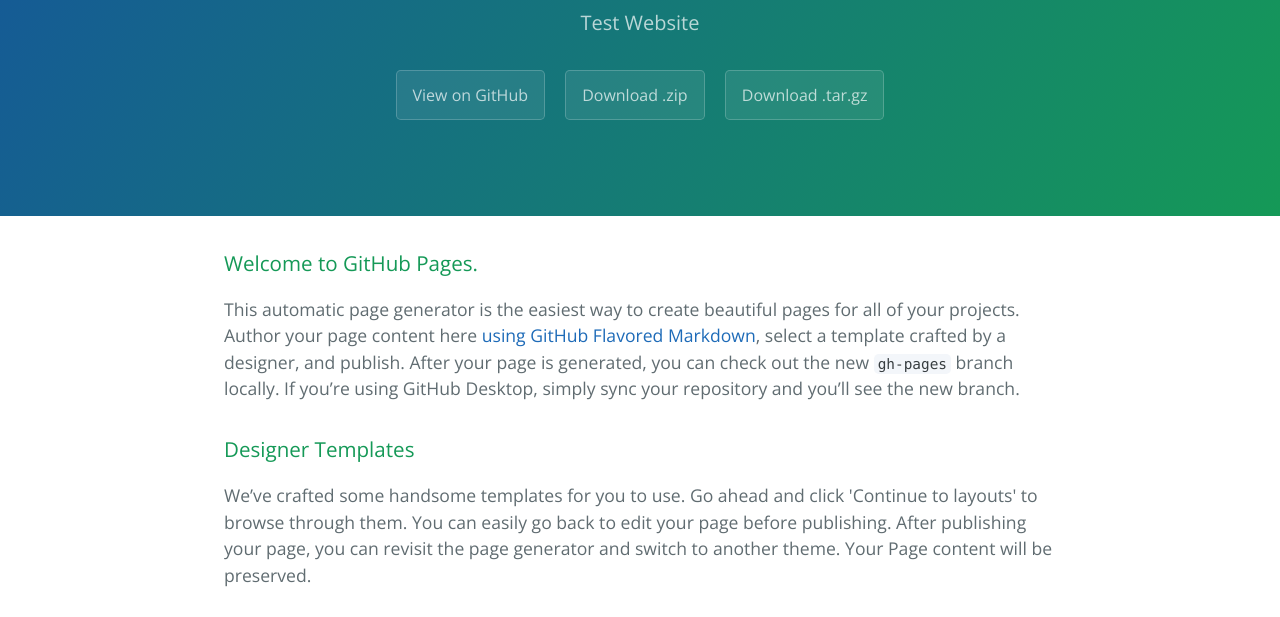
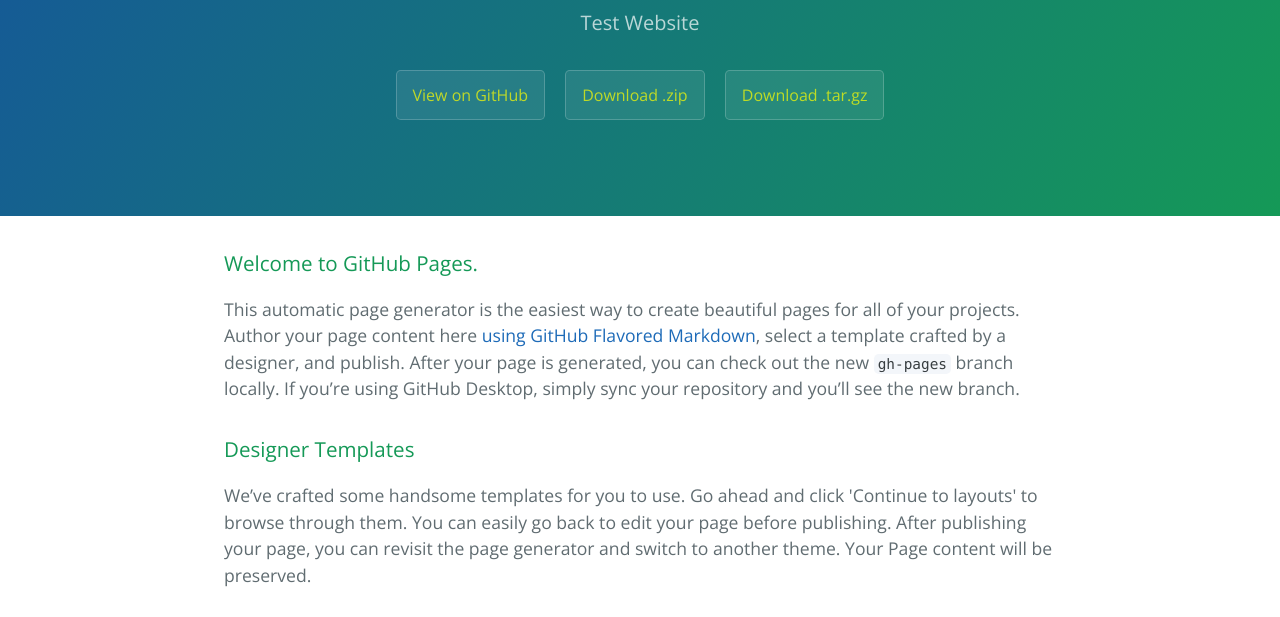
Before and after one commit to EugeneHochenedel/Eugene-Hochenedel, a plain HTML site: page index.html in a window 1280 px wide. Shown: the part 167-784 px from the top of the page. Drawn offline with nearby package versions, Linux system fonts and the light colour scheme.

Commit message:
Learning the StyleSheet

```diff
--- a/stylesheets/stylesheet.css
+++ b/stylesheets/stylesheet.css
@@ -18,7 +18,7 @@
 .btn {
   display: inline-block;
   margin-bottom: 1rem;
-  color: rgba(255, 255, 255, 0.7);
+  color: rgba(255, 255, 0, 0.7);
   background-color: rgba(255, 255, 255, 0.08);
   border-color: rgba(255, 255, 255, 0.2);
   border-style: solid;
```
